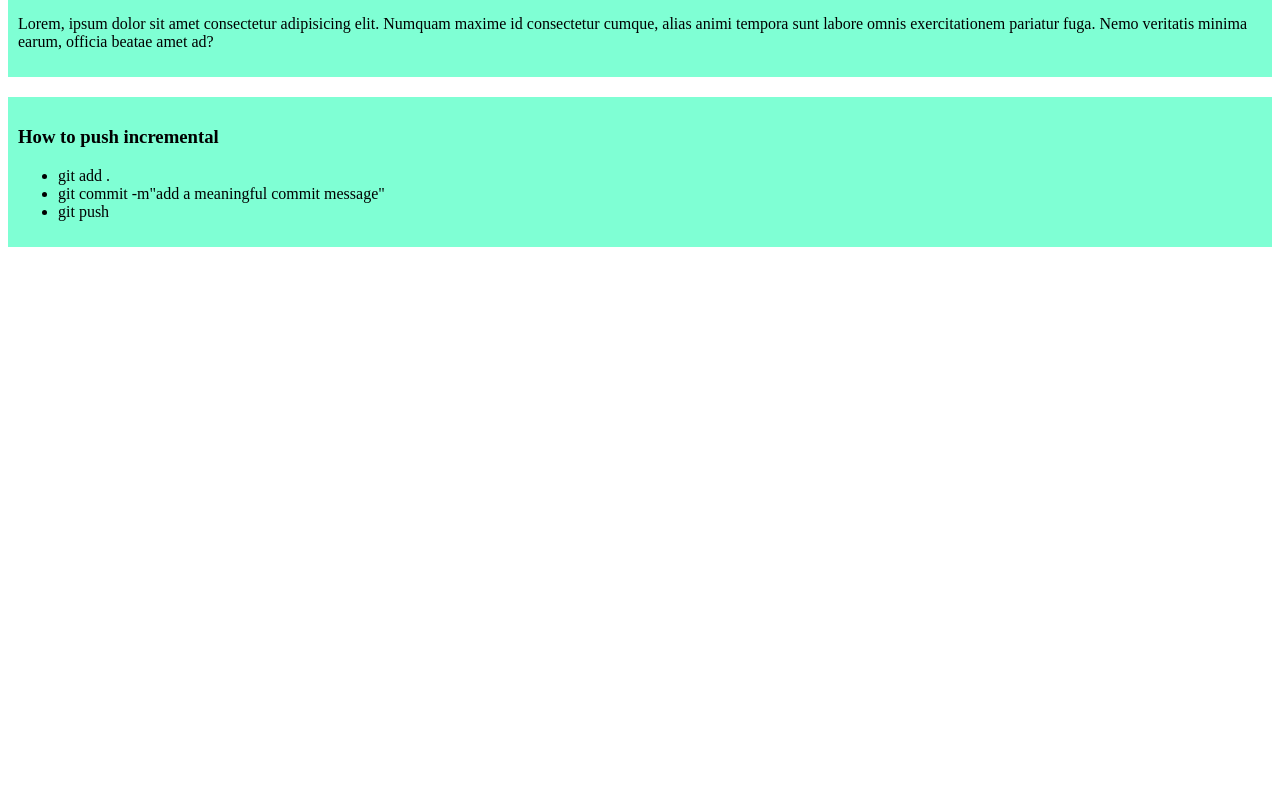
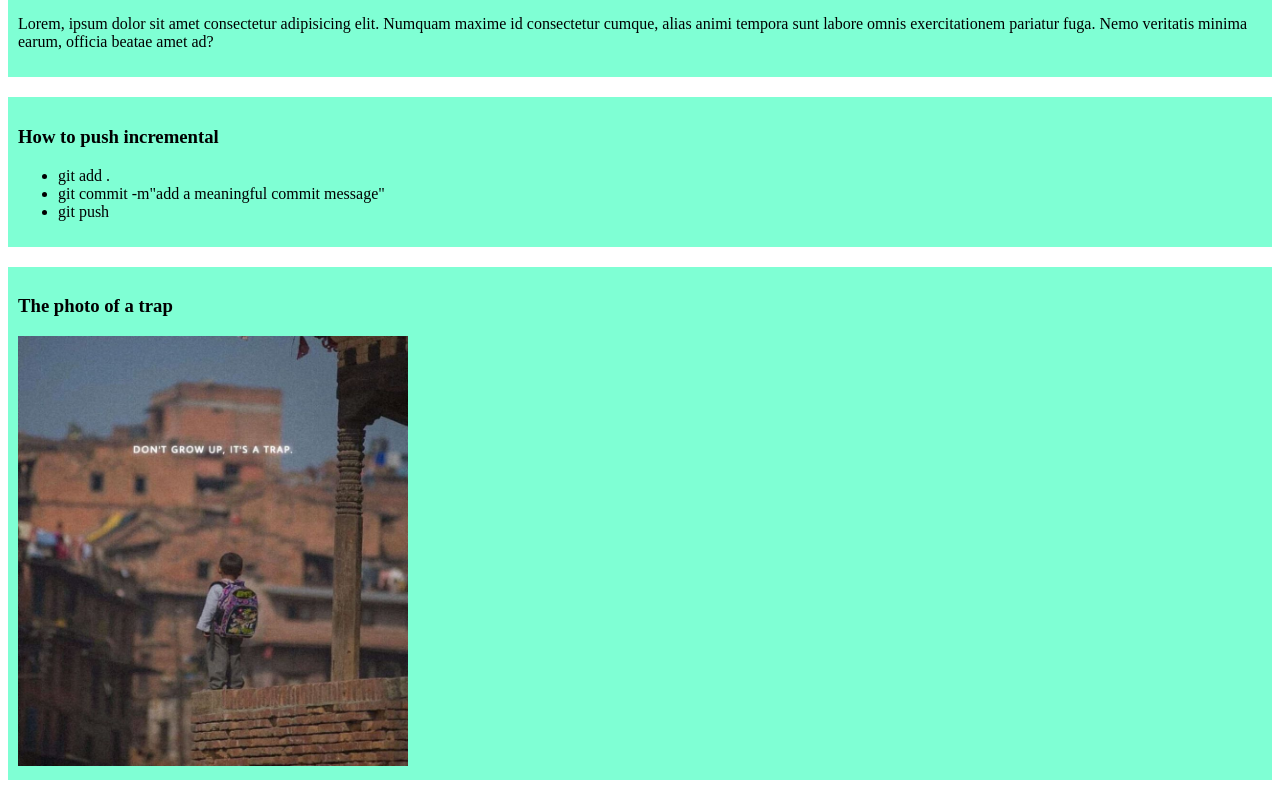
Before and after one commit to sazzadrafi/my-simple-website, a plain HTML site: page index.html in a window 1280 px wide. Shown: the part 365-1165 px from the top of the page. Before the commit the page ends 800 px from the top, so only its background shows below. Drawn offline with Linux system fonts and the light colour scheme.

Commit message:
The photo of a Trap

```diff
--- a/index.html
+++ b/index.html
@@ -28,10 +28,15 @@
     <div>
         <h3>How to push incremental</h3>
         <ul>
-            <li>git add .</li>
-            <li>git commit -m"add a meaningful commit message"</li>
-            <li>git push</li>
+             <li>git add .</li>
+             <li>git commit -m"add a meaningful commit message"</li>
+             <li>git push</li>
         </ul>
+    </div>
+    <div>
+        <h3>The photo of a trap</h3>
+        <img src="images/kid.jpg" alt="The photo is loading " width="390px" height="430px">
+
     </div>
 </body>
 </html>
```
Also changed, not shown: images/kid.jpg (added).
